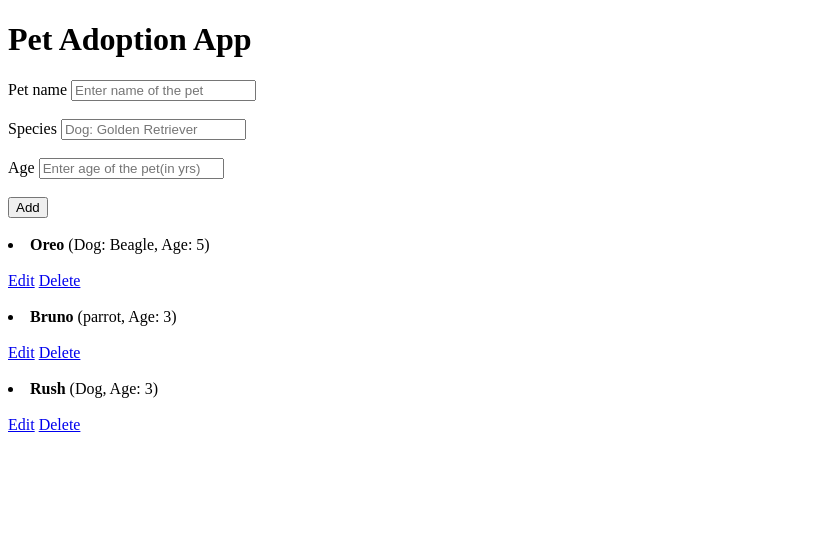
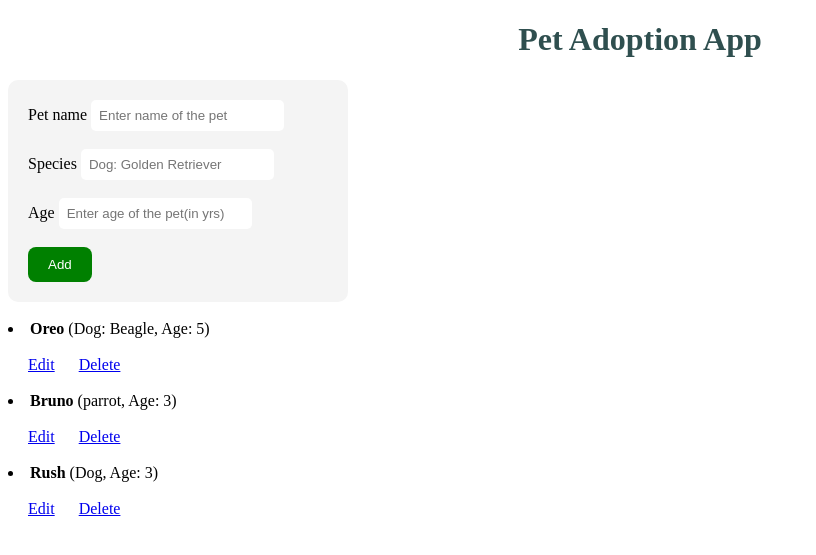
Before and after one commit to SrajnaJ/python_training, a Flask app: page / in a window 1280 px wide. Shown: the top 555 px of the page, without its empty margins (0-816 px from the left). Run offline with Flask 3, Linux system fonts and the light colour scheme.

Commit message:
slight styling

```diff
--- a/flask/pet_adoption_system/templates/base.html
+++ b/flask/pet_adoption_system/templates/base.html
@@ -6,31 +6,31 @@
     <title>Pet Adoption Application</title>
 </head>
 <body>
-    <h1>Pet Adoption App</h1>
-    <form action="/add" method="POST">
+    <h1 style="color: darkslategray; text-align: center;">Pet Adoption App</h1>
+    <form style="background-color: #f4f4f4; padding: 20px; border-radius: 10px; width: 300px;" action="/add" method="POST">
         <div>
             <label for="name">Pet name</label>
-            <input type="text" name="name" placeholder="Enter name of the pet">
+            <input type="text" name="name" placeholder="Enter name of the pet" style="padding: 8px; border-radius: 5px; border: none;">
             <br><br>
             <label for="species">Species</label>
-            <input type="text" name="species" placeholder="Dog: Golden Retriever">
+            <input type="text" name="species" placeholder="Dog: Golden Retriever" style="padding: 8px; border-radius: 5px; border: none;">
             <br><br>
             <label for="age">Age</label>
-            <input type="text" name="age" placeholder="Enter age of the pet(in yrs)">
+            <input type="text" name="age" placeholder="Enter age of the pet(in yrs)" style="padding: 8px; border-radius: 5px; border: none;">
             <br><br>
 
-            <button type="submit">Add</button>
+            <button style="background-color: green; color: white; padding: 10px 20px; border: none; border-radius:8px; cursor: pointer;" type="submit">Add</button>
         </div>
     </form>
 
     {% for pet in pet_list %}
         <br>
         <li>
-            <strong>{{ pet.name }}</strong> ({{ pet.species }}, Age: {{ pet.age }})
+            <strong>{{ pet.name }}</strong>  ({{ pet.species }}, Age: {{ pet.age }})
         </li>
         <br>
 
-        <a href="{{url_for('edit',pet_id=pet.id)}}">Edit</a>
+        <a style="padding: 10px 20px" href="{{url_for('edit',pet_id=pet.id)}}">Edit</a>
         <a href="/delete/{{pet.id}}">Delete</a>
         <br>
     {% endfor %}
```
Also changed, not shown: flask/pet_adoption_system/instance/db.sqlite.
